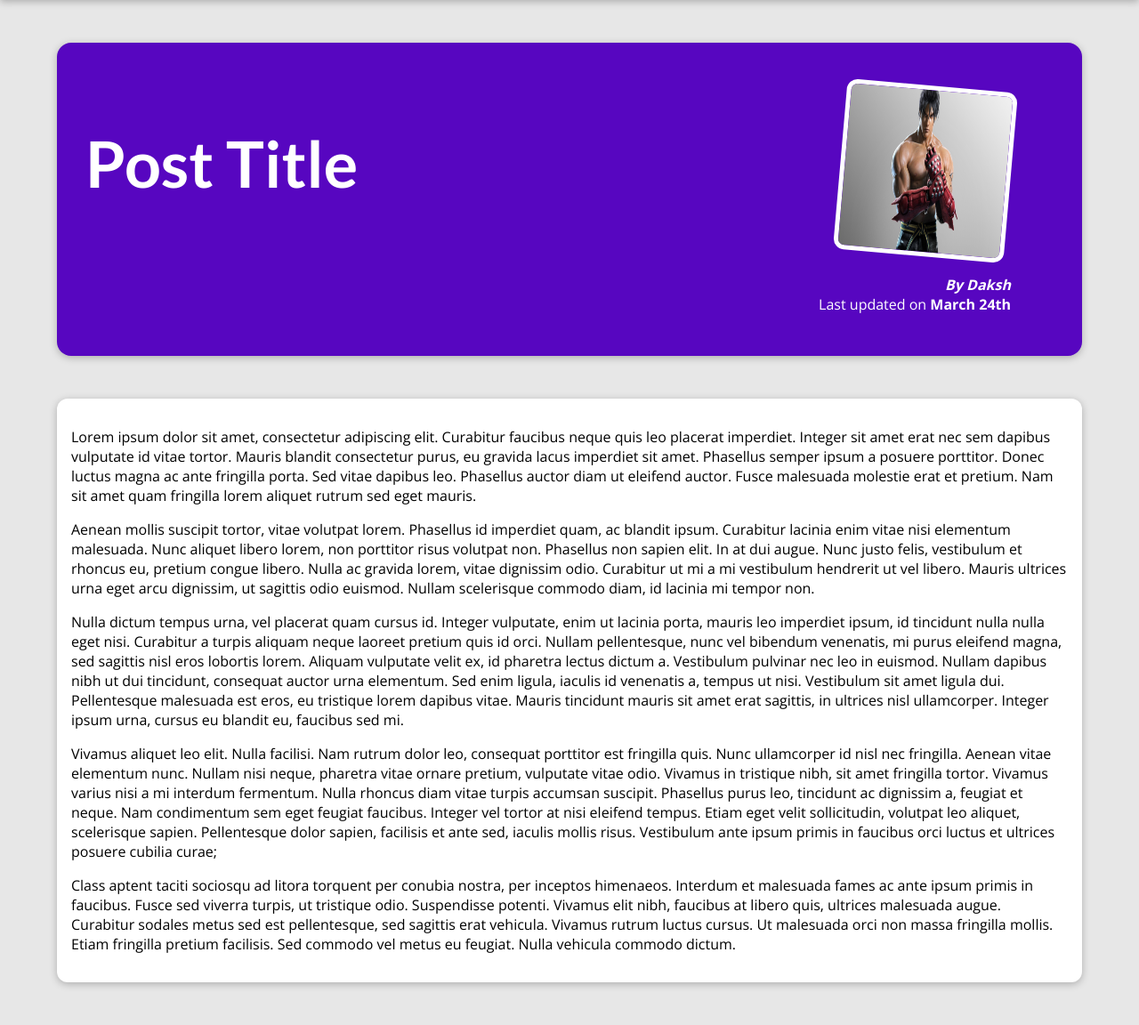
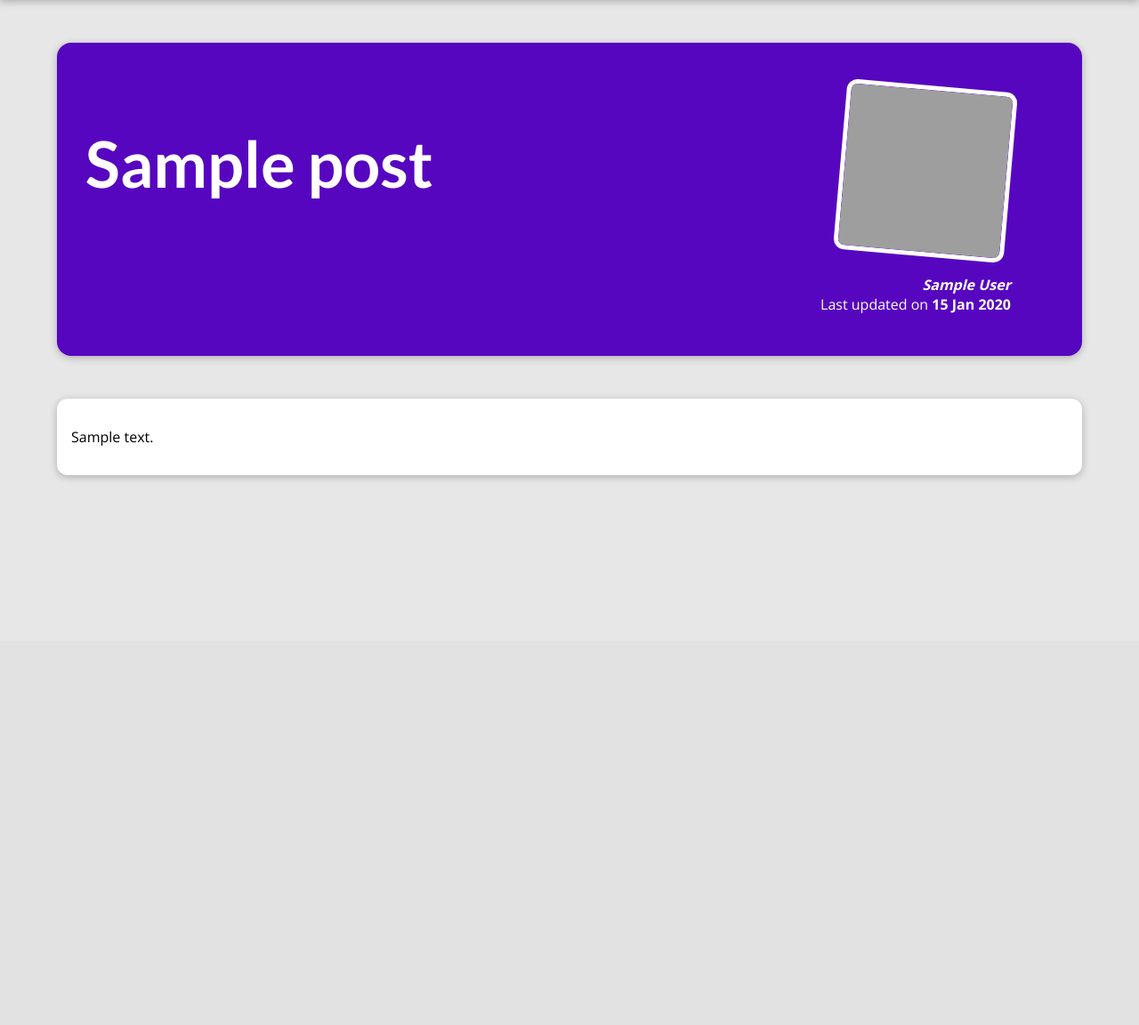
Before and after one commit to warlock-spell/Django-Blog, a Django app: template blog/templates/blog/load-post.html in a window 1280 px wide. Shown: the part 80-1232 px from the top of the page at 89% size. After the commit the page ends 618 px from the top, so only its background shows below. Run offline with Django 4.2, Linux system fonts and the light colour scheme; the template is opened without the code that fills it: most values are stand-ins (such as "Sample title", 1, 10 or a date in 2020); grey boxes are pictures that could not be loaded.

Commit message:
interpolate data to individual posts

```diff
--- a/blog/templates/blog/load-post.html
+++ b/blog/templates/blog/load-post.html
@@ -2,7 +2,7 @@
 {% load static %}
 
 {% block title %}
-    The Post Title
+    {{ post.title }}
 {% endblock %}
 
 {% block css_files %}
@@ -11,58 +11,17 @@
 
 {% block content %}
     <section id="summary">
-        <h2>Post Title</h2>
+        <h2>{{ post.title }}</h2>
         <article>
-            <img src="{%  static "blog/images/img4.jpg" %}" alt="Post Img"/>
-            <address>By Daksh</address>
+            <img src="{%  static "blog/images/"|add:post.image %}" alt="{{ post.title }}"/>
+            <address>{{ post.author }}</address>
             <div>
                 Last updated on
-                <time>March 24th</time>
+                <time>{{ post.date|date:"d M Y" }}</time>
             </div>
         </article>
     </section>
     <main>
-        <p>
-            Lorem ipsum dolor sit amet, consectetur adipiscing elit. Curabitur faucibus neque quis leo placerat
-            imperdiet. Integer sit amet erat nec sem dapibus vulputate id vitae tortor. Mauris blandit consectetur
-            purus, eu gravida lacus imperdiet sit amet. Phasellus semper ipsum a posuere porttitor. Donec luctus magna
-            ac ante fringilla porta. Sed vitae dapibus leo. Phasellus auctor diam ut eleifend auctor. Fusce malesuada
-            molestie erat et pretium. Nam sit amet quam fringilla lorem aliquet rutrum sed eget mauris.
-        </p>
-        <p>Aenean mollis suscipit tortor, vitae volutpat lorem. Phasellus id imperdiet quam, ac blandit ipsum. Curabitur
-            lacinia enim vitae nisi elementum malesuada. Nunc aliquet libero lorem, non porttitor risus volutpat non.
-            Phasellus non sapien elit. In at dui augue. Nunc justo felis, vestibulum et rhoncus eu, pretium congue
-            libero. Nulla ac gravida lorem, vitae dignissim odio. Curabitur ut mi a mi vestibulum hendrerit ut vel
-            libero. Mauris ultrices urna eget arcu dignissim, ut sagittis odio euismod. Nullam scelerisque commodo diam,
-            id lacinia mi tempor non.
-        </p>
-        <p>
-            Nulla dictum tempus urna, vel placerat quam cursus id. Integer vulputate, enim ut lacinia porta, mauris leo
-            imperdiet ipsum, id tincidunt nulla nulla eget nisi. Curabitur a turpis aliquam neque laoreet pretium quis
-            id orci. Nullam pellentesque, nunc vel bibendum venenatis, mi purus eleifend magna, sed sagittis nisl eros
-            lobortis lorem. Aliquam vulputate velit ex, id pharetra lectus dictum a. Vestibulum pulvinar nec leo in
-            euismod. Nullam dapibus nibh ut dui tincidunt, consequat auctor urna elementum. Sed enim ligula, iaculis id
-            venenatis a, tempus ut nisi. Vestibulum sit amet ligula dui. Pellentesque malesuada est eros, eu tristique
-            lorem dapibus vitae. Mauris tincidunt mauris sit amet erat sagittis, in ultrices nisl ullamcorper. Integer
-            ipsum urna, cursus eu blandit eu, faucibus sed mi.
-        </p>
-        <p>
-            Vivamus aliquet leo elit. Nulla facilisi. Nam rutrum dolor leo, consequat porttitor est fringilla quis. Nunc
-            ullamcorper id nisl nec fringilla. Aenean vitae elementum nunc. Nullam nisi neque, pharetra vitae ornare
-            pretium, vulputate vitae odio. Vivamus in tristique nibh, sit amet fringilla tortor. Vivamus varius nisi a
-            mi interdum fermentum. Nulla rhoncus diam vitae turpis accumsan suscipit. Phasellus purus leo, tincidunt ac
-            dignissim a, feugiat et neque. Nam condimentum sem eget feugiat faucibus. Integer vel tortor at nisi
-            eleifend tempus. Etiam eget velit sollicitudin, volutpat leo aliquet, scelerisque sapien. Pellentesque dolor
-            sapien, facilisis et ante sed, iaculis mollis risus. Vestibulum ante ipsum primis in faucibus orci luctus et
-            ultrices posuere cubilia curae;
-        </p>
-        <p>
-            Class aptent taciti sociosqu ad litora torquent per conubia nostra, per inceptos himenaeos. Interdum et
-            malesuada fames ac ante ipsum primis in faucibus. Fusce sed viverra turpis, ut tristique odio. Suspendisse
-            potenti. Vivamus elit nibh, faucibus at libero quis, ultrices malesuada augue. Curabitur sodales metus sed
-            est pellentesque, sed sagittis erat vehicula. Vivamus rutrum luctus cursus. Ut malesuada orci non massa
-            fringilla mollis. Etiam fringilla pretium facilisis. Sed commodo vel metus eu feugiat. Nulla vehicula
-            commodo dictum.
-        </p>
+        {{ post.content|linebreaks }}
     </main>
 {% endblock %}
```
Also changed, not shown: blog/templates/blog/all-posts.html (+2 -5 lines), blog/views.py (+7 -2 lines).
